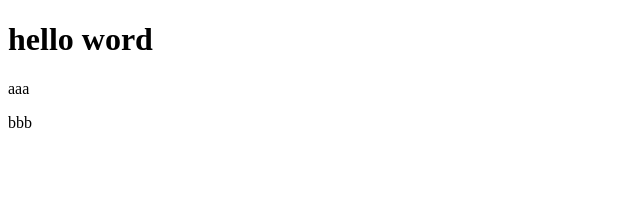
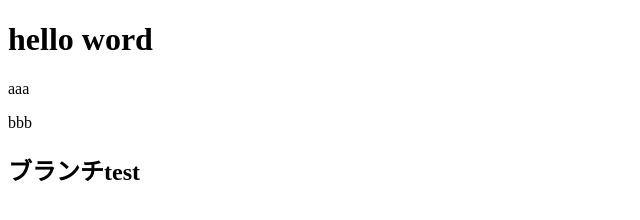
Before and after one commit to k-sitebox/sample-1, a plain HTML site: page index.html in a window 1280 px wide. Shown: the whole page, without its empty margins (0-640 px from the left). Drawn offline with Linux system fonts and the light colour scheme.

Commit message:
ブランチしてみた

```diff
--- a/index.html
+++ b/index.html
@@ -8,6 +8,8 @@
   <p>aaa</p>
   <p>bbb</p>
 
+  <h2>ブランチtest</h2>
+
 
 
 
```
